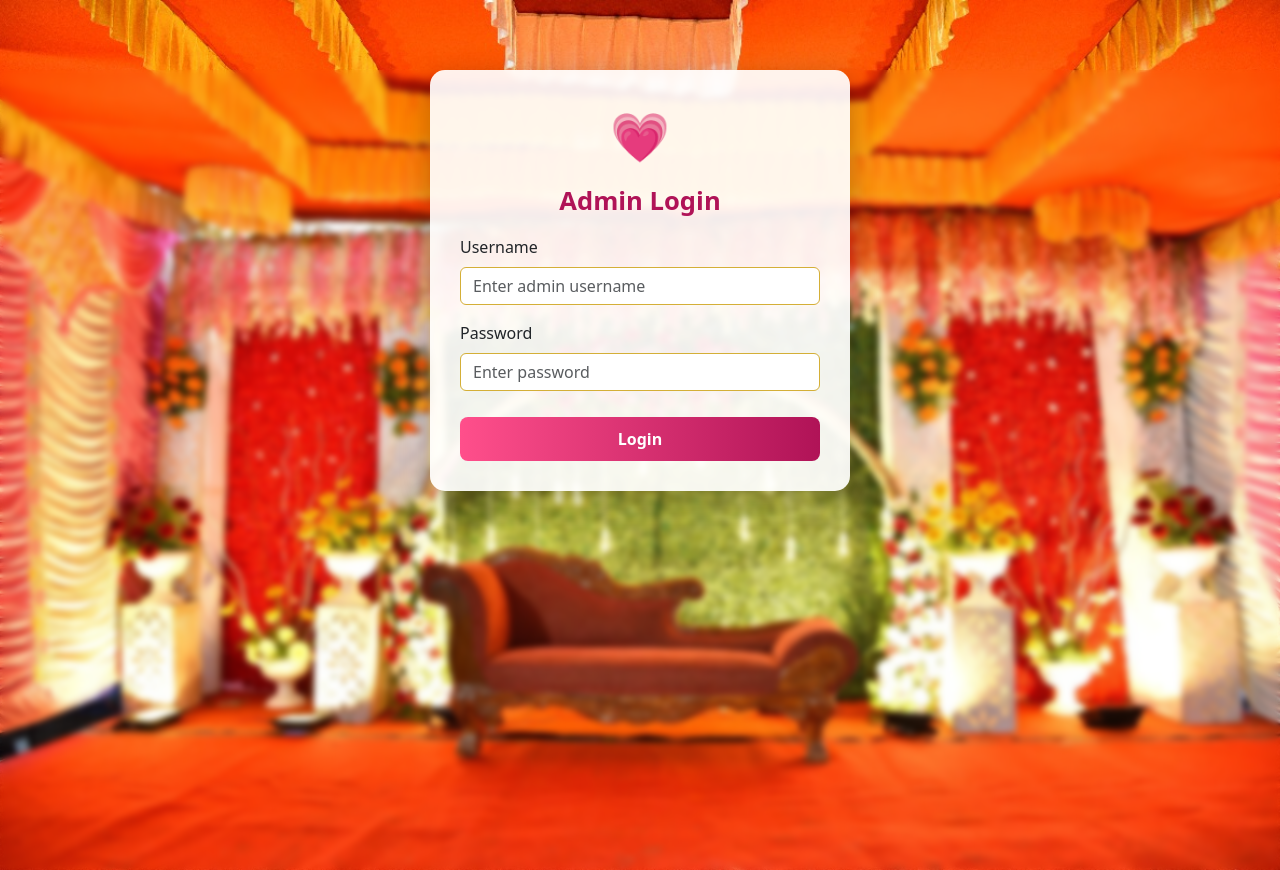
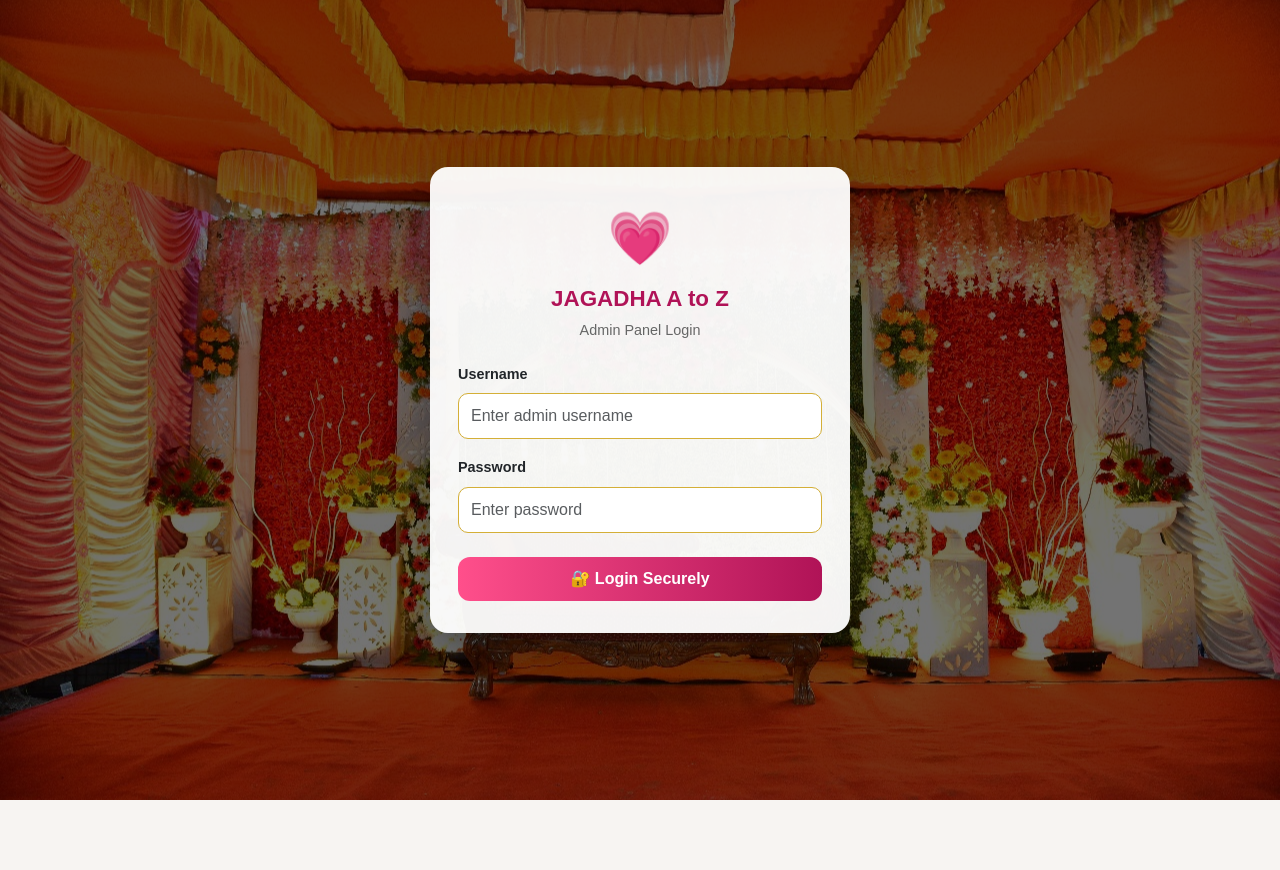
Before and after one commit to shan-2329/Expence-Tracker, a Flask app: page /login in a window 1280 px wide. After the commit the page ends 800 px from the top, so only its background shows below. Run offline with Flask 3, Linux system fonts and the light colour scheme; some libraries are stand-ins or nearby versions.

Commit message:
Add files via upload

```diff
--- a/templates/login.html
+++ b/templates/login.html
@@ -3,95 +3,149 @@
 <head>
   <meta charset="UTF-8">
   <meta name="viewport" content="width=device-width, initial-scale=1.0">
-    <title>Admin Login - JAGADHA 💗 A to Z 💗 Event Management</title>
+  <title>Admin Login – JAGADHA 💗 A to Z</title>
 
+  <!-- Bootstrap -->
   <link href="https://cdn.jsdelivr.net/npm/bootstrap@5.3.2/dist/css/bootstrap.min.css" rel="stylesheet">
 
   <style>
-        body {
-            background: url('{{ url_for("static", filename="images/bg.jpg") }}') no-repeat center center/cover;
-            backdrop-filter: blur(3px);
-            height: 100vh;
+    body{
+      min-height:100vh;
+      background:
+        linear-gradient(rgba(0,0,0,.55), rgba(0,0,0,.55)),
+        url('{{ url_for("static", filename="images/bg.jpg") }}')
+        center/cover no-repeat;
+      display:flex;
+      align-items:center;
+      justify-content:center;
+      font-family:"Montserrat", sans-serif;
     }
 
-        .login-box {
-            max-width: 420px;
-            margin: 70px auto;
-            background: rgba(255, 255, 255, 0.92);
-            padding: 30px;
-            border-radius: 15px;
-            box-shadow: 0 8px 30px rgba(0,0,0,0.25);
-            animation: slideDown 0.7s ease;
+    .login-box{
+      width:100%;
+      max-width:420px;
+      background:rgba(255,255,255,.95);
+      padding:32px 28px;
+      border-radius:18px;
+      box-shadow:0 18px 45px rgba(0,0,0,.35);
+      animation:fadeSlide .7s ease;
     }
 
-        @keyframes slideDown {
-            from { opacity: 0; transform: translateY(-20px); }
-            to   { opacity: 1; transform: translateY(0); }
+    @keyframes fadeSlide{
+      from{opacity:0;transform:translateY(-25px)}
+      to{opacity:1;transform:translateY(0)}
     }
 
-        .login-title {
-            text-align: center;
-            font-weight: bold;
-            font-size: 1.6rem;
-            margin-bottom: 15px;
-            color: #b01357;
+    .logo-icon{
+      font-size:52px;
+      text-align:center;
+      margin-bottom:5px;
     }
 
-        .form-control {
-            border: 1px solid #d4af37;
+    .brand{
+      text-align:center;
+      font-weight:700;
+      font-size:1.4rem;
+      color:#b01357;
+      margin-bottom:4px;
     }
 
-        .form-control:focus {
-            border-color: #b8860b;
-            box-shadow: 0 0 8px rgba(212,175,55,0.65);
+    .sub-title{
+      text-align:center;
+      font-size:.9rem;
+      color:#666;
+      margin-bottom:20px;
     }
 
-        .btn-login {
-            background: linear-gradient(to right, #ff4f8b, #b01357);
-            border: none;
-            color: white;
-            font-weight: bold;
-            padding: 10px;
-            width: 100%;
-            border-radius: 8px;
-            margin-top: 10px;
+    .form-label{
+      font-weight:600;
+      font-size:.9rem;
     }
 
-        .logo-icon {
-            font-size: 48px;
-            text-align: center;
-            color: #ff4f8b;
-            margin-bottom: 10px;
+    .form-control{
+      border-radius:10px;
+      border:1px solid #d4af37;
+      padding:10px 12px;
+    }
+
+    .form-control:focus{
+      border-color:#b8860b;
+      box-shadow:0 0 0 .15rem rgba(212,175,55,.4);
+    }
+
+    .btn-login{
+      background:linear-gradient(90deg,#ff4f8b,#b01357);
+      color:#fff;
+      font-weight:600;
+      border:none;
+      border-radius:12px;
+      padding:10px;
+      width:100%;
+      margin-top:8px;
+      transition:.2s;
+    }
+
+    .btn-login:hover{
+      transform:translateY(-2px);
+      box-shadow:0 10px 25px rgba(176,19,87,.45);
+    }
+
+    .alert{
+      font-size:.9rem;
+      padding:8px;
+      margin-bottom:14px;
+    }
+
+    @media(max-width:576px){
+      .login-box{padding:26px 22px}
     }
   </style>
 </head>
+
 <body>
 
   <div class="login-box">
+
     <div class="logo-icon">💗</div>
-    <div class="login-title">Admin Login</div>
+    <div class="brand">JAGADHA A to Z</div>
+    <div class="sub-title">Admin Panel Login</div>
 
     {% with messages = get_flashed_messages(with_categories=true) %}
     {% if messages %}
       {% for category, message in messages %}
-        <div class="alert alert-{{ category }} text-center">{{ message }}</div>
+        <div class="alert alert-{{ category }} text-center">
+          {{ message }}
+        </div>
       {% endfor %}
     {% endif %}
     {% endwith %}
 
-    <form method="POST">
+    <form method="POST" autocomplete="off">
       <div class="mb-3">
         <label class="form-label">Username</label>
-            <input type="text" name="username" class="form-control" placeholder="Enter admin username">
+        <input
+          type="text"
+          name="username"
+          class="form-control"
+          placeholder="Enter admin username"
+          required>
       </div>
 
       <div class="mb-3">
         <label class="form-label">Password</label>
-            <input type="password" name="password" class="form-control" placeholder="Enter password">
+        <input
+          type="password"
+          name="password"
+          class="form-control"
+          placeholder="Enter password"
+          required>
       </div>
 
-        <button class="btn btn-login">Login</button>
+      <button type="submit" class="btn btn-login">
+        🔐 Login Securely
+      </button>
     </form>
+
   </div>
 
 </body>
```
Also changed, not shown: templates/admin_dashboard.html (+85 -22 lines), templates/login_otp.html (added, +96 -0 lines), templates/logout_confirm.html (added, +22 -0 lines). Lines whose indentation alone changed are shown as unchanged.
